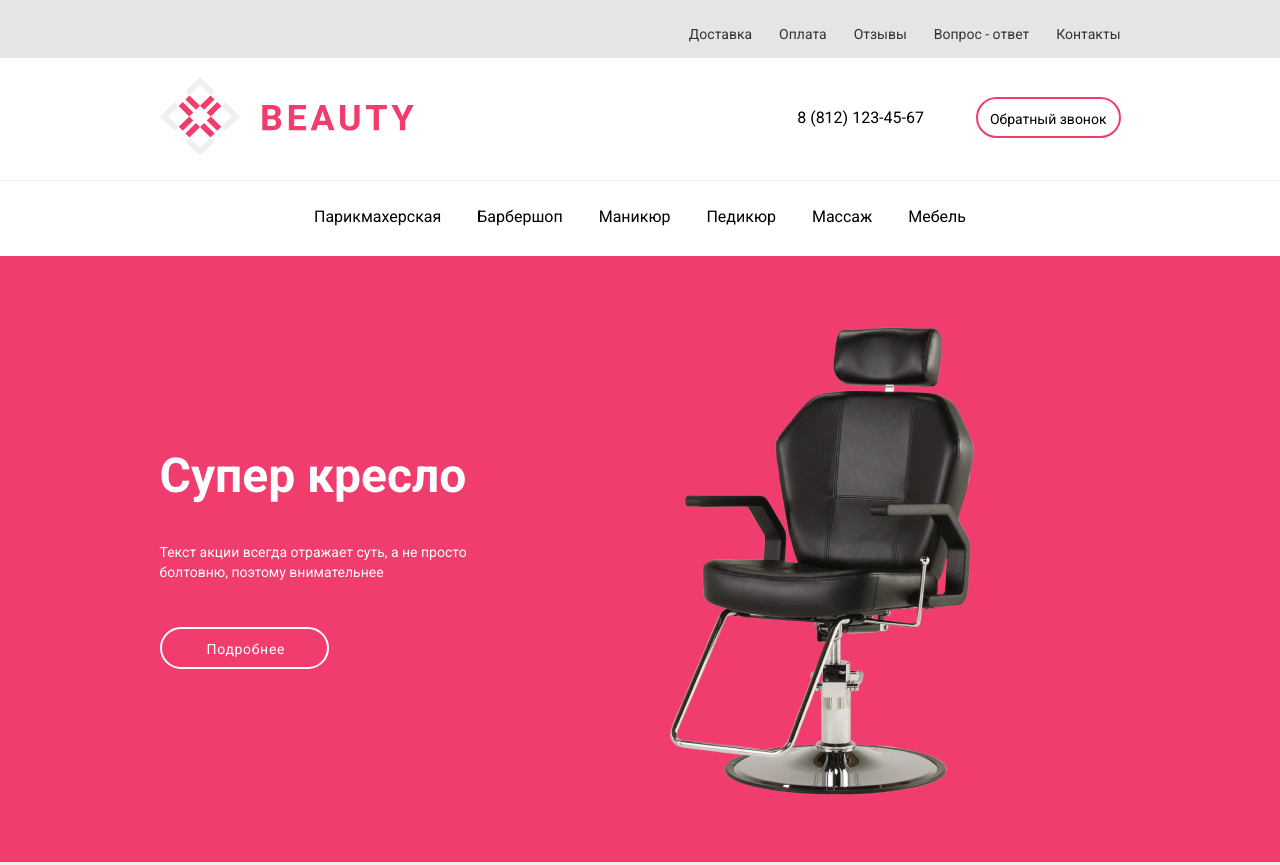
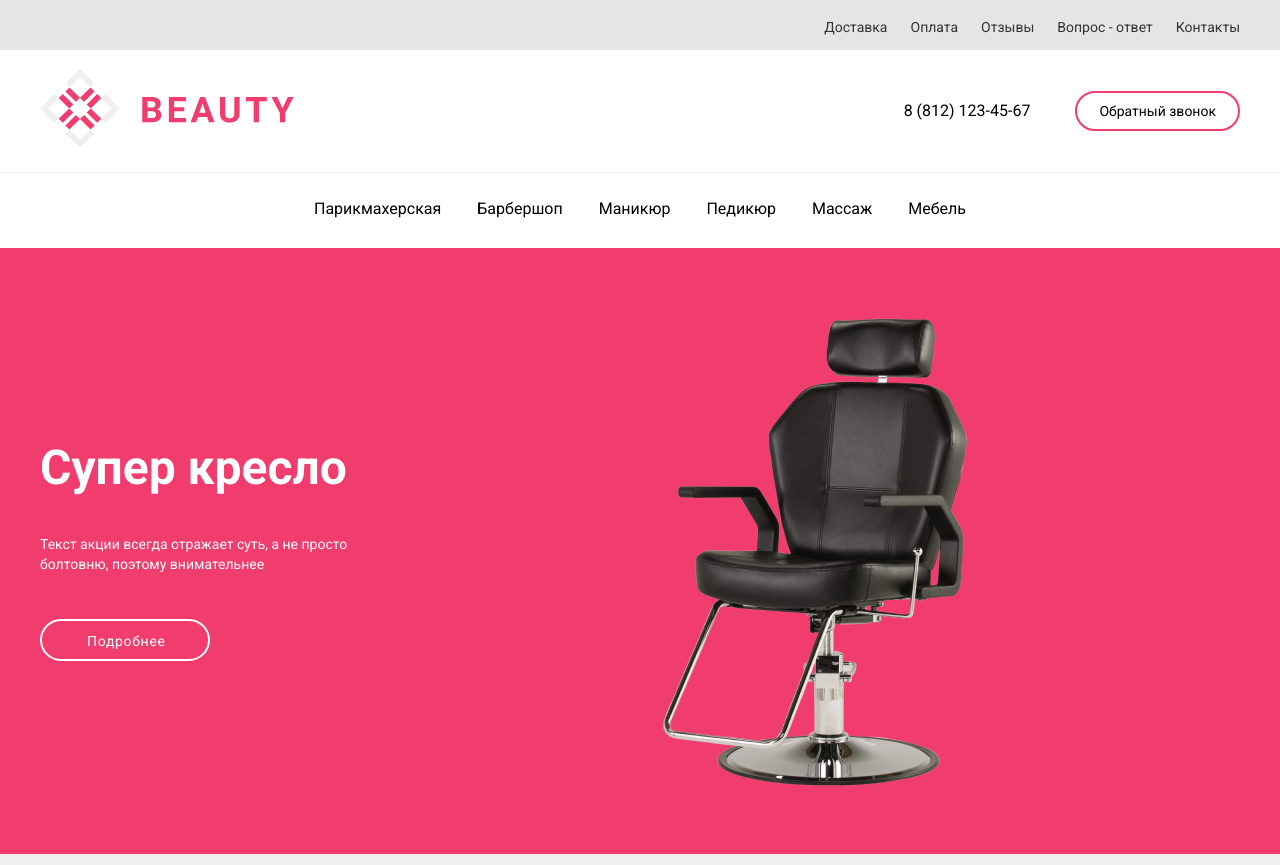
Before and after one commit to AleksandrGontarev/hw_8_html_basic_hillel, a plain HTML site: page index.html in a window 1280 px wide. Shown: the top 865 px of the page. Drawn offline with Linux system fonts and the light colour scheme.

Commit message:
add display flex

```diff
--- a/css/style.css
+++ b/css/style.css
@@ -3,11 +3,6 @@
     box-sizing: border-box;
 }
 
-.clearfix::after {
-    content: '';
-    display: table;
-    clear: both;
-}
 
 .img-responsive {
     max-width: 100%;
@@ -18,23 +13,25 @@
     font-family: 'Roboto', 'Arial', sans-serif;
     font-weight: 400;
     font-style: normal;
+    min-width: 800px;
 }
 
 .container {
-    max-width: 120px;
-    min-width: 991px;
+    max-width: 1230px;
+    min-width: 800px;
     margin: 0 auto;
     padding: 0 15px;
 }
 
 .head-top {
     background-color: #E5E5E5;
-    padding-top: 24px;
+    padding-top: 19px;
     padding-bottom: 15px;
 }
 
 .head-top-menu {
-    float: right;
+    display: flex;
+    justify-content: flex-end;
 }
 
 .head-top-menu a {
@@ -55,20 +52,19 @@
     padding-top: 19px;
     padding-bottom: 20px;
     border-bottom: 1px solid #EFEFEF;
-    ;
 }
 
-.logo {
-    float: left;
+.head-bottom-flex {
+    display: flex;
+    justify-content: space-between;
+    align-items: center;
 }
 
-.call {
-    padding-top: 20px;
-    float: right;
-
+.logo-head {
+    margin-right: auto;
 }
 
-.call .tel {
+.tel-head {
     text-transform: capitalize;
     text-decoration: none;
     font-size: 16px;
@@ -76,20 +72,16 @@
     color: #000000;
     display: inline-block;
     vertical-align: top;
-    padding-top: 11px;
 }
 
-.call .bottom {
+.bottom-head-item {
     font-size: 14px;
     line-height: 16px;
     color: #000000;
     border: 2px solid #F13C6E;
     border-radius: 40px;
-    padding-left: 12px;
-    padding-right: 12px;
-    padding-top: 12px;
-    padding-bottom: 9px;
-    margin-left: 48px;
+    padding: 10px 22px;
+    margin-left: 45px;
     text-decoration: none;
     display: inline-block;
     vertical-align: top;
@@ -119,33 +111,16 @@
 
 }
 
-.fix-flex {
-    font-size: 0;
-    margin: 0 -15px;
-}
-
 .super-chair-flex {
-    width: 50%;
-    float: left;
-    padding: 0 15px;
-}
-
-.title-chair {
-    float: left;
-}
-
-.img-chair {
-    float: left;
-    padding-top: 19px;
-    padding-bottom: 1px;
-    padding-left: 10px;
-
+    display: flex;
+    justify-content: space-between;
 }
 
 .text {
     width: 308px;
     padding-top: 192px;
     padding-bottom: 193px;
+    margin-right: auto;
 }
 
 .text h2 {
@@ -164,7 +139,13 @@
     color: #FFFFFF;
 }
 
-.title-chair .bottom {
+.img-super-chair {
+    margin-right: auto;
+    padding-top: 18px;
+    padding-left: 50px;
+}
+
+.bottom-super {
     font-size: 14px;
     line-height: 16px;
     text-align: center;
@@ -194,7 +175,9 @@
 }
 
 .cards-chair {
-    font-size: 0;
+    display: flex;
+    flex-wrap: wrap;
+    justify-content: space-between;
     margin: 0 -15px;
 }
 
@@ -210,7 +193,6 @@
     font-size: 14px;
     text-align: center;
     padding: 27px 20px 25px 20px;
-
 }
 
 .cards-chair-item:hover {
@@ -272,8 +254,11 @@
     padding-top: 77px;
     padding-bottom: 60px;
     border-bottom: 1px solid #EFEFEF;
+}
 
-
+.footer-flex {
+    display: flex;
+    justify-content: space-between;
 }
 
 .top-foot h3 {
@@ -313,14 +298,17 @@
     padding-bottom: 38px;
 }
 
+.middle-foot-flex {
+    display: flex;
+    justify-content: space-between;
+    align-items: center;
+}
+
 .middle-foot a {
     text-decoration: none;
 }
 
-.social-network {
-    float: left;
-
-}
+.social-network {}
 
 .social-network a {
     padding-right: 16px;
@@ -338,11 +326,6 @@
     fill: black;
 }
 
-.back-call {
-    float: right;
-    padding-top: 14px;
-}
-
 .back-call a {
     margin-left: 48px;
     text-decoration: none;
@@ -350,7 +333,6 @@
 }
 
 .back-call .tel {
-    padding-top: 10px;
     font-size: 16px;
     line-height: 19px;
 }
@@ -379,19 +361,16 @@
     color: #828282;
 }
 
+.bottom-foot-flex {
+display: flex;
+justify-content: space-between;
+}
+
 .bottom-foot a {
     text-decoration: none;
     color: #828282;
 }
 
-.bottom-foot .text-left {
-    float: left;
-}
-
-.bottom-foot .text-right {
-    float: right;
-}
-
 .footer a:hover {
     color: #F13C6E;
 }
--- a/index.html
+++ b/index.html
@@ -16,7 +16,7 @@
 
 <body class="body">
     <header>
-        <div class="head-top clearfix">
+        <div class="head-top">
             <div class="container">
                 <nav class="head-top-menu">
                     <a href="#">Доставка</a>
@@ -27,17 +27,13 @@
                 </nav>
             </div>
         </div>
-        <div class="head-bottom clearfix">
-            <div class="container">
-                <div class="logo">
-                    <a href="#">
+        <div class="head-bottom">
+            <div class="container head-bottom-flex">
+                <a class="logo-head" href="#">
                     <img class="img-responsive" src="./img/logo.svg" alt="logo" width="254px" height="79px">
                 </a>
-                </div>
-                <div class="call">
-                    <a class="tel" href="tel:+388121234567">8 (812) 123-45-67</a>
-                    <a href="#" class="bottom">Обратный звонок</a>
-                </div>
+                <a class="tel-head" href="tel:+388121234567">8 (812) 123-45-67</a>
+                <a href="#" class="bottom-head-item">Обратный звонок</a>
             </div>
         </div>
     </header>
@@ -54,27 +50,17 @@
     <main>
         <!--<h1></h1>-->
         <section class="super-chair">
-
-                <div class="container clearfix">
-                    <div class="fix-flex">
-                    <div class="super-chair-flex">
-                        <article class="title-chair">
+            <div class="container super-chair-flex">
                 <div class="text">
                     <h2 class="title-chair">Супер кресло</h2>
                     <p>Текст акции всегда отражает суть, а не просто
                         болтовню, поэтому внимательнее</p>
-                                <a href="#" class="bottom">Подробнее</a>
+                    <a href="#" class="bottom-super">Подробнее</a>
                 </div>
-                        </article>
-                    </div>
-                    <div class="super-chair-flex">
-                        <article class="img-chair">
+                <div class="img-super-chair">
                     <img class="img-responsive" src="./img/sbs.png" width="322px" height="584px" alt="chair">
-                        </article>
                 </div>
             </div>
-                </div>
-
         </section>
         <section class="special-offer">
             <div class="container">
@@ -190,8 +176,8 @@
     </main>
     <footer class="footer">
         <section class="top-foot">
-            <div class="container">
-                <div class="fix-flex">
+            <div class="container footer-flex">
+
                     <article class="categories">
                         <h3>Популярные категории</h3>
                         <ul>
@@ -236,11 +222,11 @@
                             <li><a href="#">Оборудование</a></li>
                         </ul>
                     </article>
-            </div>
+
             </div>
         </section>
         <section class="middle-foot">
-            <div class="container clearfix">
+            <div class="container middle-foot-flex">
                 <div class="social-network">
                     <a href="#" class="you-tube">
                         <svg width="46" height="45" viewBox="0 0 46 45" fill="none" xmlns="http://www.w3.org/2000/svg">
@@ -287,7 +273,7 @@
             </div>
         </section>
         <section class="bottom-foot">
-            <div class="container clearfix">
+            <div class="container bottom-foot-flex">
                 <p class="text-left">Лучший магазин (с) 2019 Все права защищены. Интернет-магазин оборудования для
                     салонов
                     красоты</p>
```
Lines whose indentation alone changed are shown as unchanged.
